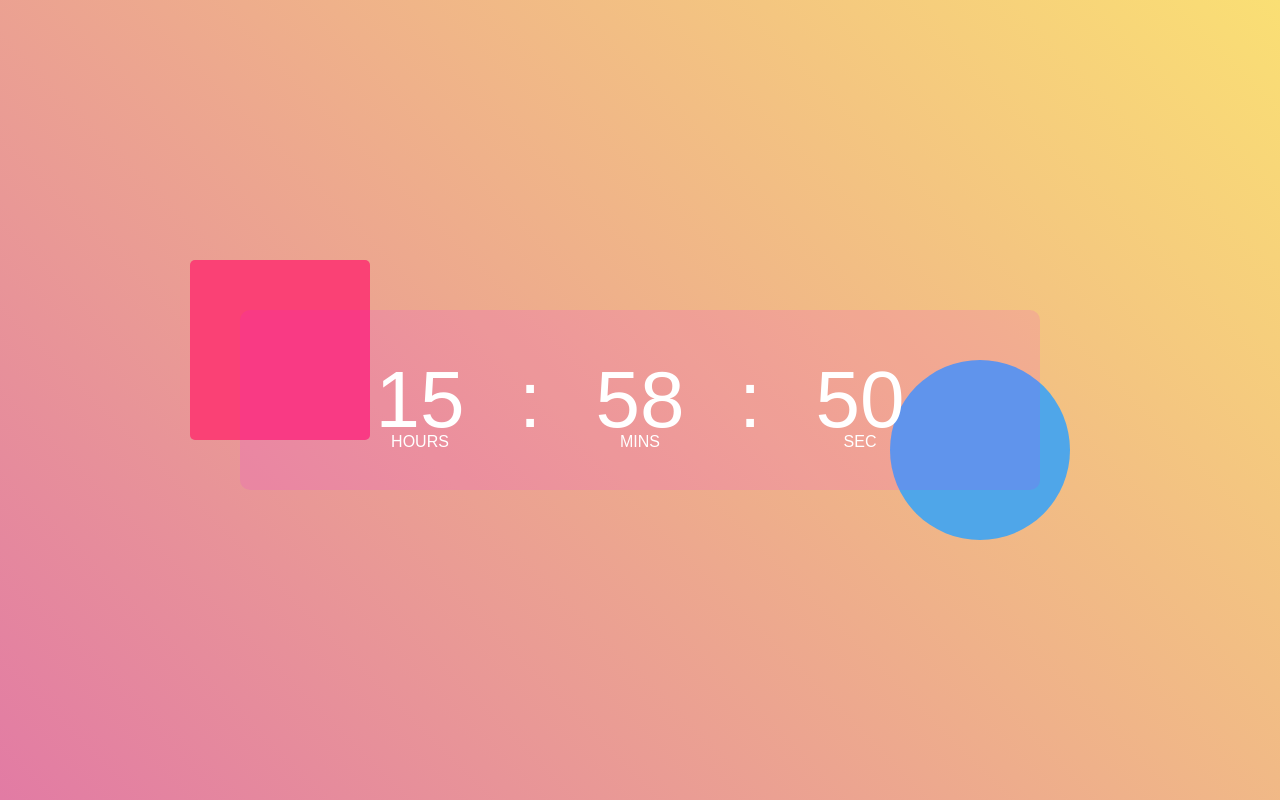
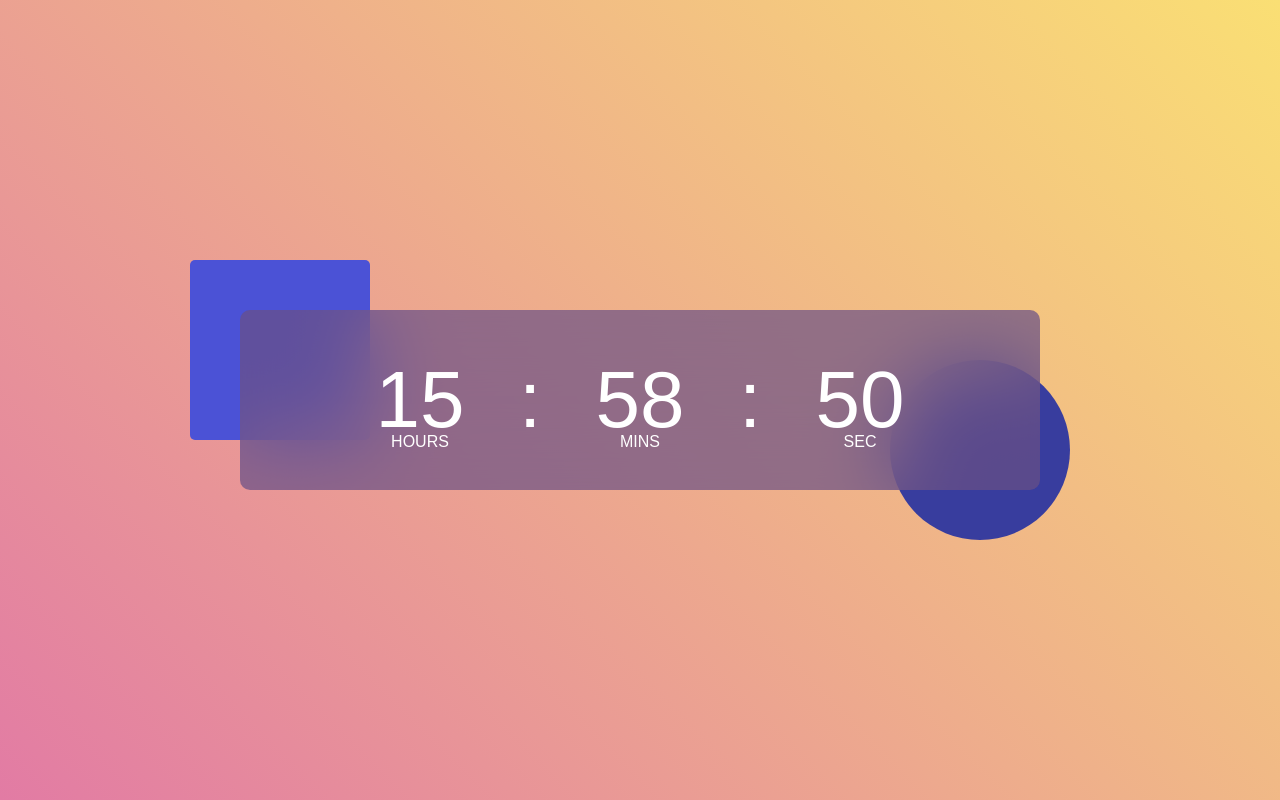
Before and after one commit to intheblueside/javascript, a plain HTML site: page digital-clock/index.html in a window 1280 px wide. Drawn offline with Linux system fonts and the light colour scheme.

Commit message:
change blur effect

```diff
--- a/digital-clock/style.css
+++ b/digital-clock/style.css
@@ -20,24 +20,24 @@
     top: 50%;
     left: 50%;
     transform: translate(-50%,-50%);
-    backdrop-filter: blue(40px);
 }
 
 .clock {
     width: 100%;
     height: 100%;
-    background: rgba(235, 0, 255, 0.11);
+    background:  rgba(106, 81, 133, 0.7);
     border-radius: 10px;
     display: flex;
     align-items: center;
     justify-content: center;
+    backdrop-filter: blur(40px);
 }
 
 .container::before {
     content: '';
     width: 180px;
     height: 180px;
-    background: #fa4175;
+    background: #4b52d6;
     border-radius: 5px;
     position: absolute;
     left: -50px;
@@ -49,7 +49,7 @@
     content: '';
     width: 180px;
     height: 180px;
-    background: #4fa6e9;
+    background: #383d9e;
     border-radius: 50%;
     position: absolute;
     right: -30px;
```
